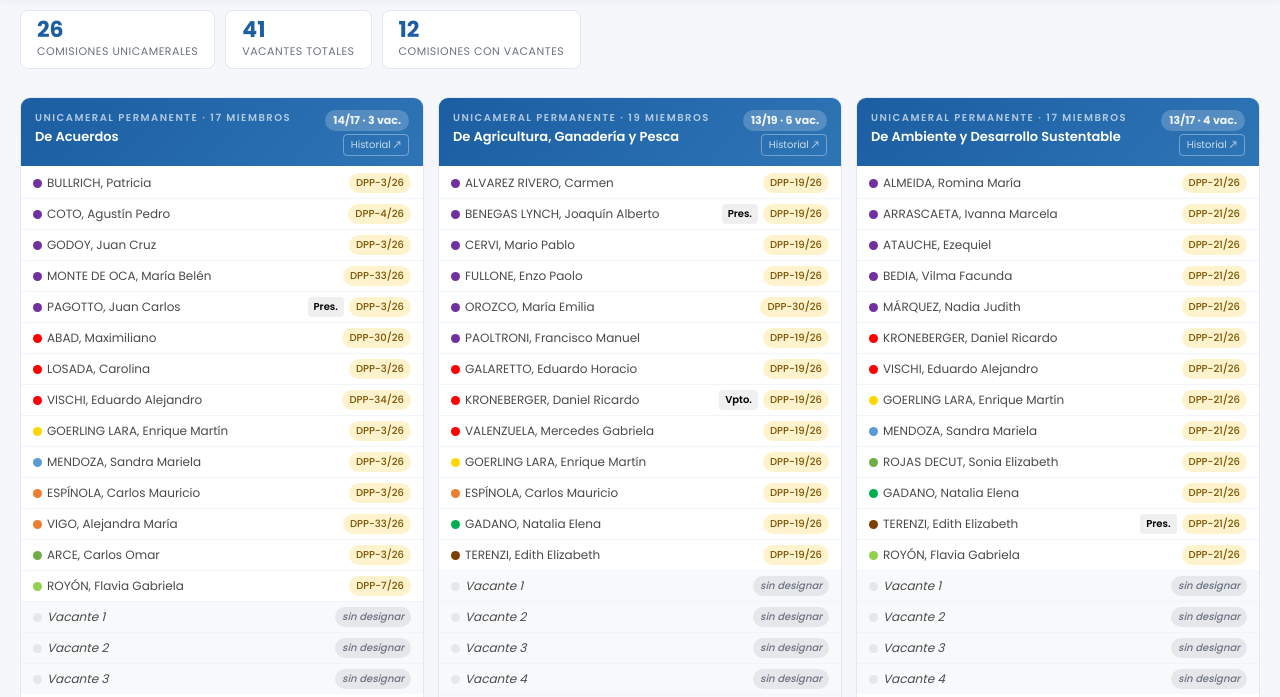
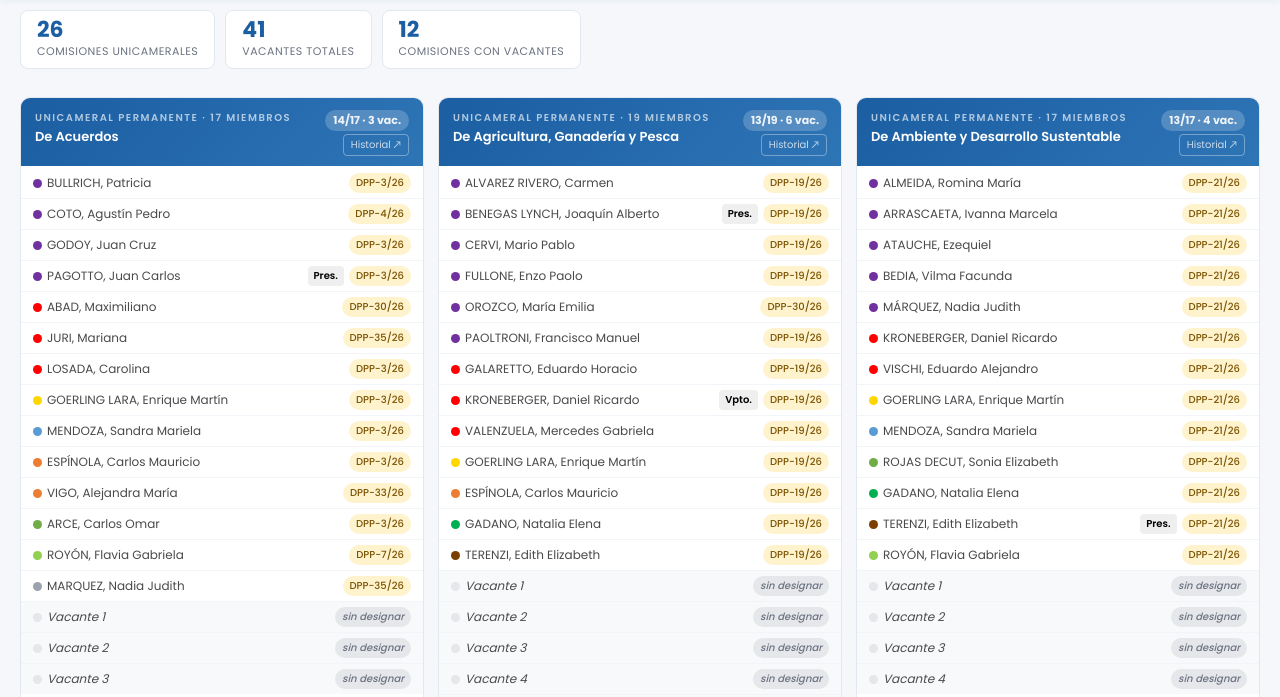
Before and after one commit to bonifaciomariano/comisiones-senado, a plain HTML site: page index.html in a window 1280 px wide. Shown: the part 99-796 px from the top of the page. Drawn offline with nearby package versions, Linux system fonts and the light colour scheme.

Commit message:
Update index.html

```diff
--- a/index.html
+++ b/index.html
@@ -366,6 +366,7 @@ const DPP_DATES = {
   '26/26':'18/03/2026','27/26':'18/03/2026','28/26':'19/03/2026','29/26':'25/03/2026','30/26':'07/04/2026','31/26':'07/04/2026',
   '33/26':'14/04/2026',
   '34/26':'16/04/2026',
+  '35/26':'21/04/2026',
 };
 
 const RAW_CHANGES = [
@@ -949,6 +950,20 @@ const RAW_CHANGES = [
 {dpp:'34/26',comision:'De Presupuesto y Hacienda',tipo:'replace',senador:'VISCHI, Eduardo Alejandro',reemplaza:'JURI, Mariana'},
 {dpp:'34/26',comision:'De Presupuesto y Hacienda',tipo:'replace',senador:'VALENZUELA, Mercedes Gabriela',reemplaza:'FAMA, Flavio Sergio'},
 {dpp:'34/26',comision:'De Presupuesto y Hacienda',tipo:'replace',senador:'ALVAREZ RIVERO, Carmen',reemplaza:'ATAUCHE, Ezequiel'},
+{dpp:'35/26',comision:'De Acuerdos',tipo:'replace',senador:'MARQUEZ, Nadia Judith',reemplaza:'MONTE DE OCA, María Belén'},
+{dpp:'35/26',comision:'De Acuerdos',tipo:'replace',senador:'JURI, Mariana',reemplaza:'VISCHI, Eduardo Alejandro'},
+{dpp:'35/26',comision:'De Presupuesto y Hacienda',tipo:'replace',senador:'JURI, Mariana',reemplaza:'VISCHI, Eduardo Alejandro'},
+{dpp:'35/26',comision:'De Presupuesto y Hacienda',tipo:'replace',senador:'OLIVERA LUCERO, Bruno Antonio',reemplaza:'GUZMÁN CORAITA, Gonzalo'},
+{dpp:'35/26',comision:'De Presupuesto y Hacienda',tipo:'replace',senador:'ATAUCHE, Ezequiel',reemplaza:'ALVAREZ RIVERO, Carmen'},
+{dpp:'35/26',comision:'De Presupuesto y Hacienda',tipo:'replace',senador:'FAMA, Flavio Sergio',reemplaza:'VALENZUELA, Mercedes Gabriela'},
+{dpp:'35/26',comision:'De Presupuesto y Hacienda',tipo:'replace',senador:'GOERLING LARA, Enrique Martin',reemplaza:'CRISTINA, Andrea Marcela'},
+{dpp:'35/26',comision:'De Relaciones Exteriores y Culto',tipo:'replace',senador:'ESPÍNOLA, Carlos Mauricio',reemplaza:'GOERLING LARA, Enrique Martín'},
+{dpp:'35/26',comision:'De Relaciones Exteriores y Culto',tipo:'replace',senador:'JURI, Mariana',reemplaza:'SUAREZ, Rodolfo Alejandro'},
+{dpp:'35/26',comision:'De Relaciones Exteriores y Culto',tipo:'replace',senador:'BULLRICH, Patricia',reemplaza:'MONTE DE OCA, María Belén'},
+{dpp:'35/26',comision:'De Relaciones Exteriores y Culto',tipo:'replace',senador:'BEDIA, Vilma Facunda',reemplaza:'ARRASCAETA, Ivanna Marcela'},
+{dpp:'35/26',comision:'De Relaciones Exteriores y Culto',tipo:'replace',senador:'SCHNEIDER, Silvana Lorena',reemplaza:'LOSADA, Carolina'},
+{dpp:'35/26',comision:'De Justicia y Asuntos Penales',tipo:'replace',senador:'GODOY, Juan Cruz',reemplaza:'MONTE DE OCA, María Belén'},
+{dpp:'35/26',comision:'De Economía Nacional e Inversión',tipo:'replace',senador:'GOERLING LARA, Enrique Martín',reemplaza:'CRISTINA, Andrea Marcela'},
 // ══ AGREGAR NUEVOS DPP AQUÍ ══
 ];
 
```
